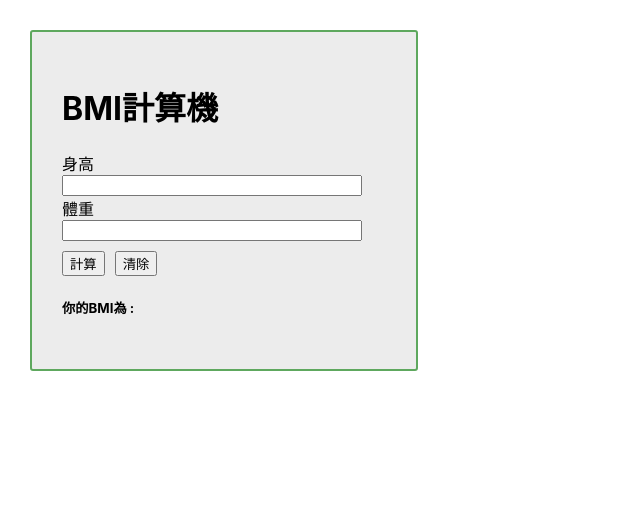
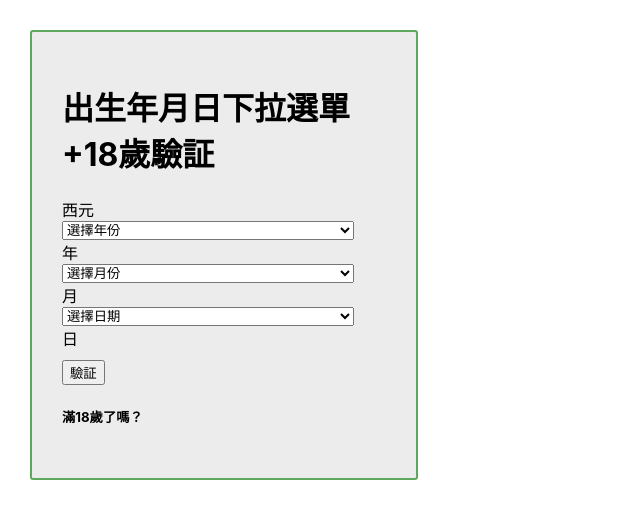
Before and after one commit to dackdada016/react-0108, a React (Create React App) app: page / in a window 1280 px wide. Shown: the top 518 px of the page, without its empty margins (0-640 px from the left). Built offline with nearby package versions, Linux system fonts and the light colour scheme.

Commit message:
出生年月日下拉選單+18歲驗証

```diff
--- /dev/null
+++ b/src/0113/4-0.練習題-下拉選單18歲驗證/BirthForm.css
@@ -0,0 +1,25 @@
+
+#root{
+    margin:30px;
+    max-width: 30%;
+    background-color: rgb(236, 236, 236);
+    border: 2px solid rgb(94, 168, 94);
+    border-radius: 3px;
+}
+.card{
+    margin: 30px;
+    display: flex;
+    flex-direction: column;
+
+
+}
+.card>*{
+    max-width: 90%;
+    display: flex;
+}
+.btn{
+    margin-top: 10px;
+}
+.btn button{
+    margin-right: 10px;
+}
--- /dev/null
+++ b/src/0113/4-0.練習題-下拉選單18歲驗證/BirthForm.js
@@ -0,0 +1,98 @@
+import { useState } from 'react'
+import './BirthForm.css'
+function BirthForm() {
+  const [year, setYear] = useState('')
+  const [month, setMonth] = useState('')
+  const [day, setDay] = useState('')
+
+  // 產生選項的函式，給最小值加最大值，回傳一個可以map用的陣列
+  const makeOption = (min, max) => {
+    const option = []
+    for (let i = min; i < max + 1; i++) {
+      option.push(i)
+    }
+    return option
+  }
+  return (
+    <>
+      <div className="card">
+        <h1>出生年月日下拉選單+18歲驗証</h1>
+        <label>西元</label>
+        <select
+          value={year}
+          onChange={(e) => {
+            setYear(e.target.value)
+            setDay('')
+          }}
+        >
+          <option>選擇年份</option>
+          {makeOption(1940, 2022).map((v, i) => {
+            return (
+              <option key={v} value={v}>
+                {v}
+              </option>
+            )
+          })}
+        </select>
+        年
+        <select
+          value={month}
+          onChange={(e) => {
+            setMonth(e.target.value)
+            setDay('')
+          }}
+        >
+          <option>選擇月份</option>
+          {makeOption(1, 12).map((v, i) => {
+            return (
+              <option key={v} value={v}>
+                {v}
+              </option>
+            )
+          })}
+        </select>
+        月
+        <select
+          value={day}
+          onChange={(e) => {
+            setDay(e.target.value)
+          }}
+        >
+          <option hidden>選擇日期</option>
+          {year !== '' &&
+            month !== '' &&
+            makeOption(1, new Date(year, month, 0).getDate()).map((v, i) => {
+              return (
+                <option key={v} value={v}>
+                  {v}
+                </option>
+              )
+            })}
+        </select>
+        日
+        <div className="btn">
+          <button
+            onClick={() => {
+              if (year === '' || month === '' || day === '') {
+                alert('請選擇完整年月日')
+                return
+              }
+              const msNow = Number(new Date())
+              const msUser = Number(new Date(`${year}/${month}/${day}`))
+              if (msNow - msUser >= 568036800000) {
+                alert('已滿18了')
+              } else {
+                alert('未滿18')
+              }
+            }}
+          >
+            驗証
+          </button>
+        </div>
+        <h5>滿18歲了嗎？</h5>
+      </div>
+    </>
+  )
+}
+
+export default BirthForm
--- a/src/App.js
+++ b/src/App.js
@@ -9,11 +9,12 @@
 // import Exam2 from './0110/5-0.練習題-物件陣列處理練習/Exam2'
 // import HTML5Form from './0113/HTML5Form/HTML5Form'
 // import Exchange from './0113/2-0.練習題-貨幣轉換/Exchange'
-import BMI from './0113/3-0.練習題-BMI計算器/BMI'
+// import BMI from './0113/3-0.練習題-BMI計算器/BMI'
+import BirthForm from './0113/4-0.練習題-下拉選單18歲驗證/BirthForm'
 function App() {
   return (
     <>
-      <BMI />
+      <BirthForm />
       {/* <Login /> */}
     </>
   )
```
